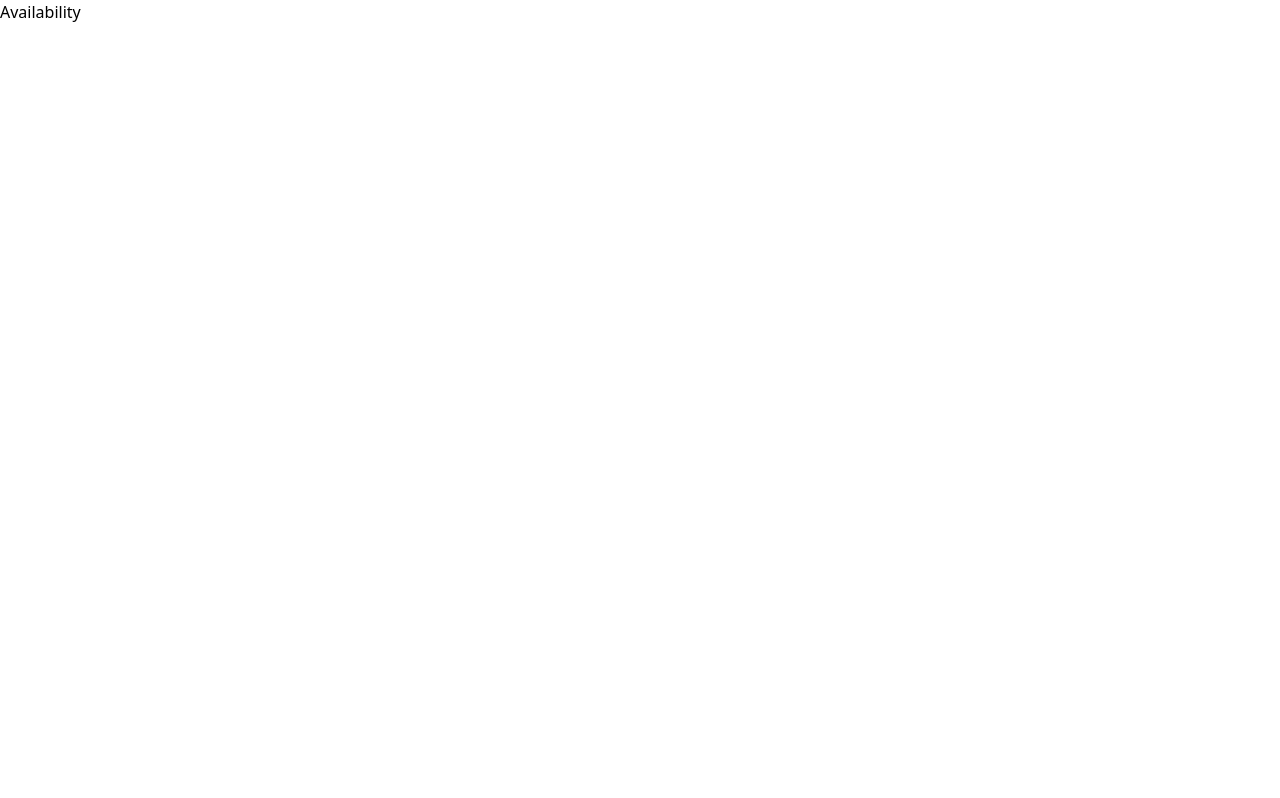
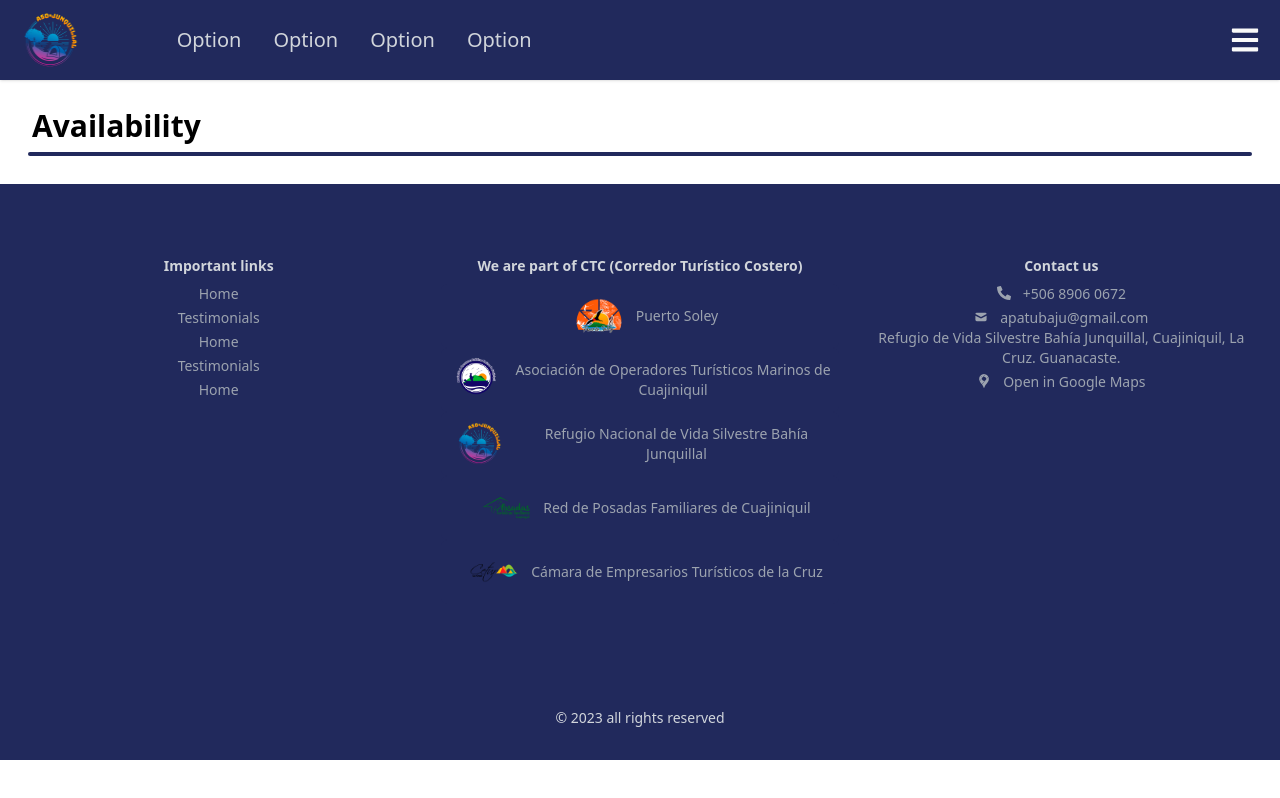
Before and after one commit to estebancb03/LosOsitos_ci0128_23a, a React (Vite) app in the folder src/Frontend/: page /operator/availability in a window 1280 px wide. Built offline with nearby package versions, Linux system fonts and the light colour scheme.

Commit message:
Se crea esqueleto de la página

```diff
--- a/src/Frontend/src/components/Title.jsx
+++ b/src/Frontend/src/components/Title.jsx
@@ -2,7 +2,7 @@ const Title = ({ name }) => {
   return (
     <div>
       <span className="ml-1 text-3xl sm:text-2xl font-semibold">{name}</span>
-      <div className="h-1 w-full bg-[#21295c] rounded-md"></div>
+      <div className="mt-2 h-1 w-full bg-[#21295c] rounded-md"></div>
     </div>
   );
 };
--- a/src/Frontend/src/pages/Availability.jsx
+++ b/src/Frontend/src/pages/Availability.jsx
@@ -1,5 +1,16 @@
+import Title from "../components/Title";
+import Container from "../components/Container";
+import Footer from "../components/Footer/Footer";
+import NavMenu from "../components/NavMenu/NavMenu";
+
 const Availability = () => {
-  return <div>Availability</div>;
+  return <div>
+    <NavMenu />
+    <Container>
+      <Title name="Availability"></Title>
+    </Container>
+    <Footer />
+  </div>;
 };
 
 export default Availability;
```
